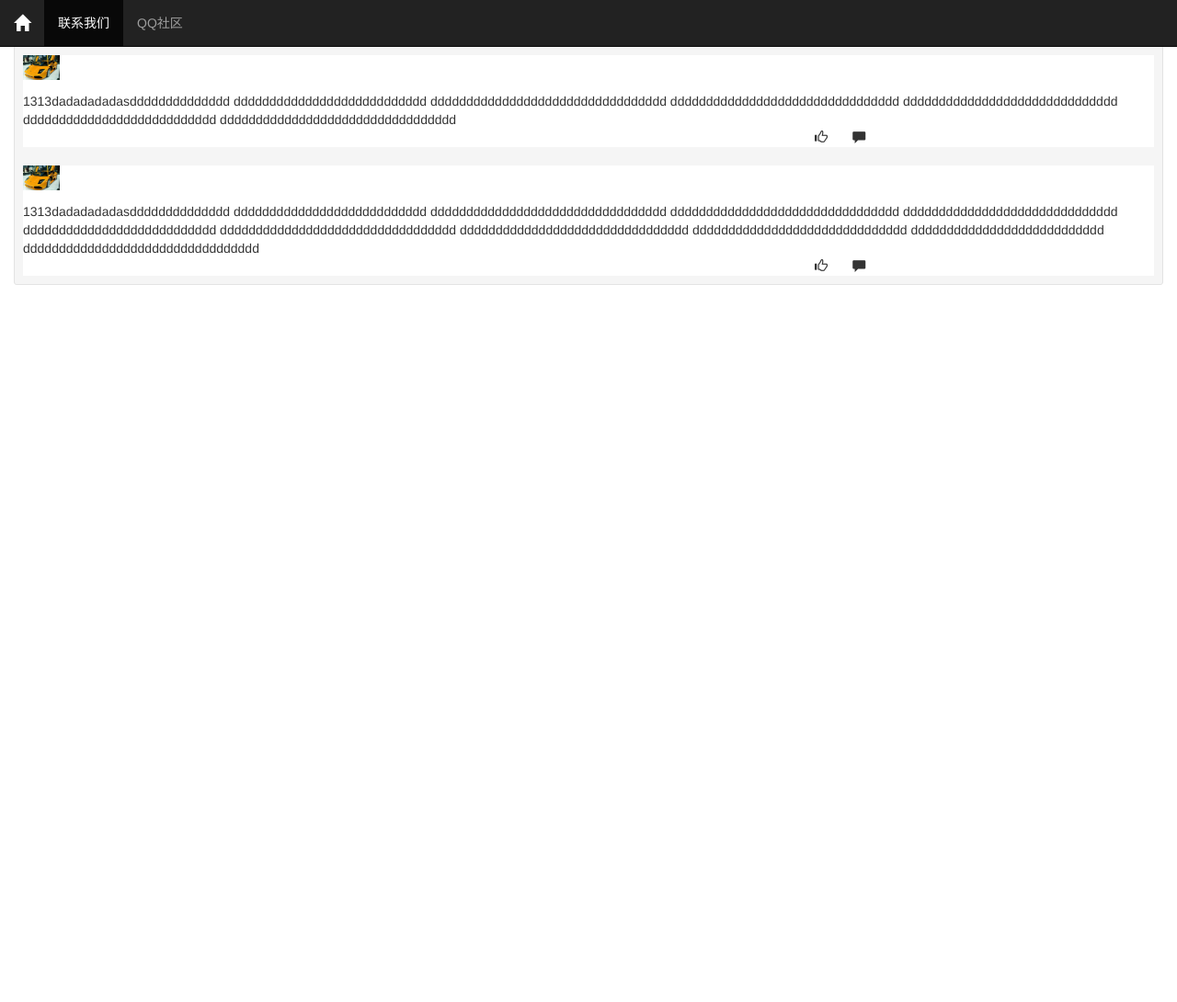
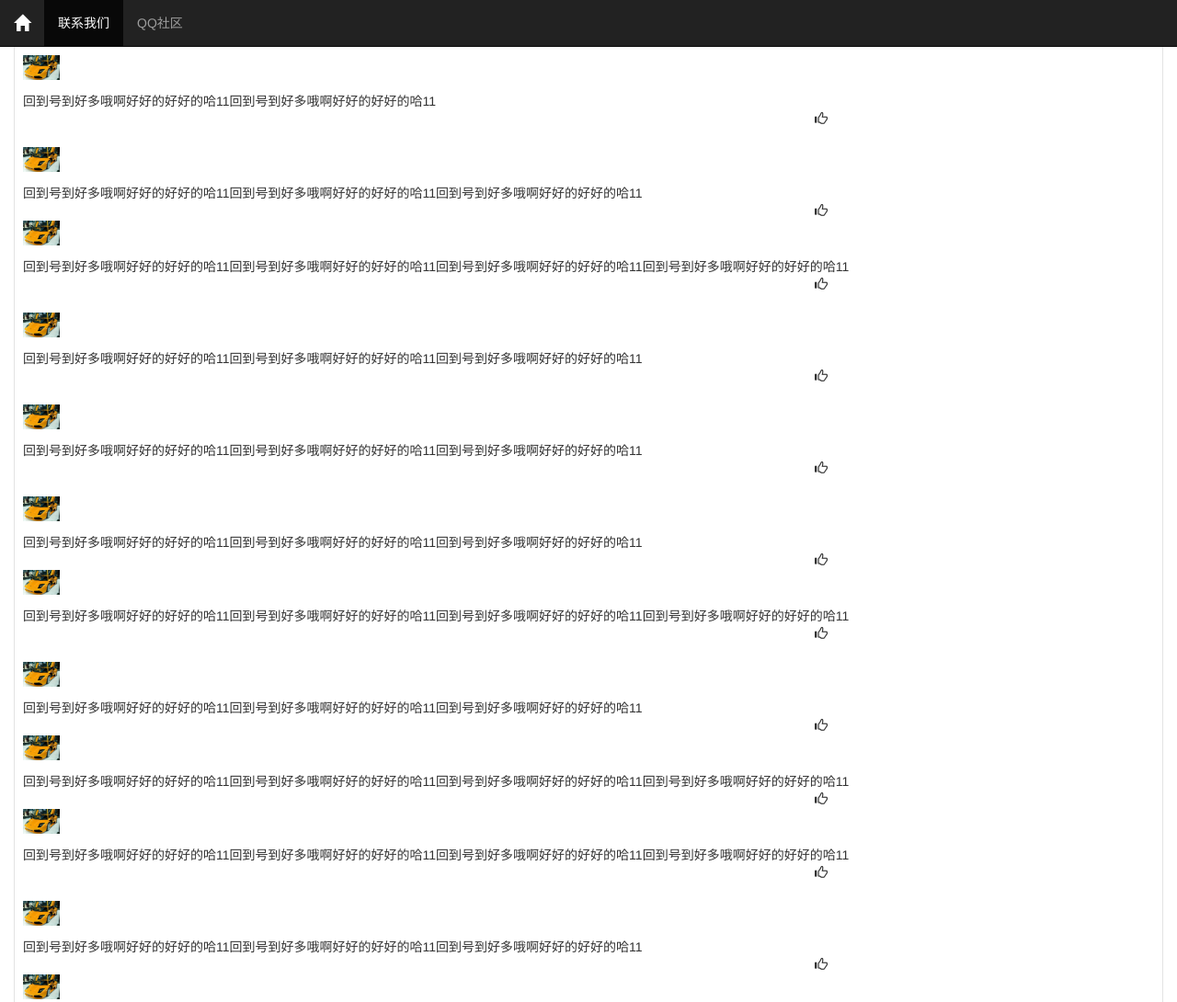
Before and after one commit to 13419060953/13419060953.github.io, a plain HTML site: page bootstrap/index.html in a window 1280 px wide. Shown: the top 1090 px of the page at 92% size. Before the commit the page ends 800 px from the top, so only its background shows below. Drawn offline with Linux system fonts and the light colour scheme.

Commit message:
jq 加载页面

```diff
--- a/bootstrap/index.html
+++ b/bootstrap/index.html
@@ -6,7 +6,7 @@
 	<meta name="viewport" content="width=device-width, user-scalable=no, initial-scale=1.0, maximum-scale=1.0, minimum-scale=1.0"/>
 	<link rel="stylesheet" type="text/css" href="bootstrap-3.3.7-dist/css/bootstrap.min.css">
 	<link rel="stylesheet" type="text/css" href="bootstrap-3.3.7-dist/css/font-awesome.min.css">
-	<link rel="stylesheet" type="text/css" href="css/Index.css">
+
 	<script src="bootstrap-3.3.7-dist/js/jquery-1.10.2.min.js"></script>
 	<script src="bootstrap-3.3.7-dist/js/bootstrap.min.js"></script>
 </head>
@@ -16,7 +16,13 @@
 </script>
 
 <style>
-
+ .sbody{margin-top:20px;;width:100%;height:100%;background-color:white;}
+ .userbody{width:100%;background-color:#;}
+ .imgbody{width:40px;height:40px;}
+.img{width:40px;height:40x}
+bbody{width:100%}
+.buttom{width:100%;height:20px;background-color:#9999999}
+.buttomone{width:30%;margin-left:70%}
 </style>
 <body style="background-color:#fff">
 <div class="container-fluid ">
@@ -50,48 +56,35 @@
 </nav>
 <!-- 头部导航-->
 
-<div class="well well-sm" style="margin-top:30px;width:100%;">
-
-<div class=" " style="margin-top:20px;;width:100%;height:100%;background-color:white">
-     <div  class="" style="width:100%;background-color:#">
-	            <div style="width:40px;height:40px"><img src="images/car_2.jpg" style="width:40px;height:40x"></div>
-				<div class="" style="width:100%;;">1313dadadadadasdddddddddddddd
-				ddddddddddddddddddddddddddd
-				ddddddddddddddddddddddddddddddddd
-				dddddddddddddddddddddddddddddddd
-				dddddddddddddddddddddddddddddd
-				ddddddddddddddddddddddddddd
-				ddddddddddddddddddddddddddddddddd
-			</div>
-			<div style="width:100%;height:20px;background-color:#9999999"><div style="width:30%;margin-left:70%"><span class="glyphicon glyphicon-thumbs-up" aria-hidden="true"></span> &nbsp&nbsp&nbsp&nbsp &nbsp<span class="glyphicon glyphicon-comment" aria-hidden="true"></span></div></div>
-
-	 </div>
-</div>
+<div class="well well-sm sbody" style="margin-top:30px;width:100%;">
 
 
-<div class=" " style="margin-top:20px;;width:100%;height:100%;background-color:white">
-     <div  class="" style="width:100%;background-color:#">
-	            <div style="width:40px;height:40px"><img src="images/car_2.jpg" style="width:40px;height:40x"></div>
-				<div class="" style="width:100%;;">1313dadadadadasdddddddddddddd
-				ddddddddddddddddddddddddddd
-				ddddddddddddddddddddddddddddddddd
-				dddddddddddddddddddddddddddddddd
-				dddddddddddddddddddddddddddddd
-				ddddddddddddddddddddddddddd
-				ddddddddddddddddddddddddddddddddd
-					dddddddddddddddddddddddddddddddd
-				dddddddddddddddddddddddddddddd
-				ddddddddddddddddddddddddddd
-				ddddddddddddddddddddddddddddddddd
-			</div>
-			<div style="width:100%;height:20px;background-color:#9999999"><div style="width:30%;margin-left:70%"><span class="glyphicon glyphicon-thumbs-up" aria-hidden="true"></span> &nbsp&nbsp&nbsp&nbsp &nbsp<span class="glyphicon glyphicon-comment" aria-hidden="true"></span></div></div>
-	 </div>
-</div>
 
 </div>
  </div>
 
+ <script>
+ $(document).ready(function(){
+ show();
+ })
+
+function show(){
+	   var sbody=$("<div></div>").addClass("sbody");
+	   var userbody=$("<div></div>").addClass("userbody");
+	   var imgbody=$("<div></div>").addClass("imgbody");
+	   var img=$("<img>").addClass("img").attr("src","images/car_2.jpg");
+	   var bbody=$("<div></div>").addClass("bbody");
+	   var buttom=$("<div></div>").addClass("buttom");
+	   var buttomone=$("<div></div>").addClass("buttomone");
+	   var  span=$("<span></span>").addClass("glyphicon glyphicon-thumbs-up");
+		 var i=[0,2,3,4];
+	       $.each(i,function(i,n){
+
+	sbody.append(userbody.append(imgbody.append(img)).append(bbody.append("回到号到好多哦啊好好的好好的哈11")).append(buttom.append(buttomone.append($(span).attr("aria-hidden","true"))))).appendTo(".sbody");
 
 
+		   })
+	  //
+	} </script>
 	</body>
 </html>
```
